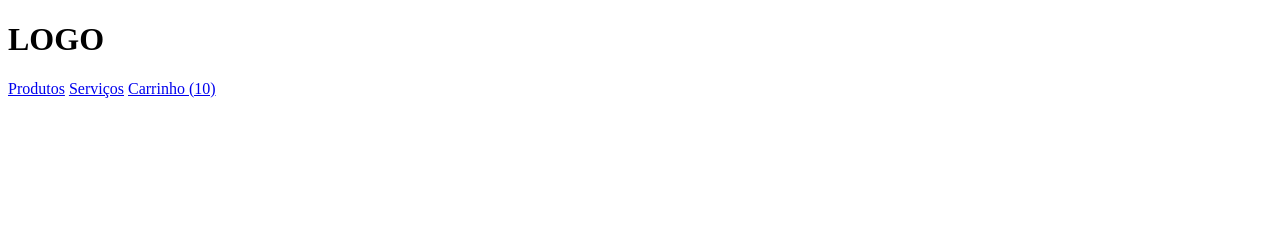
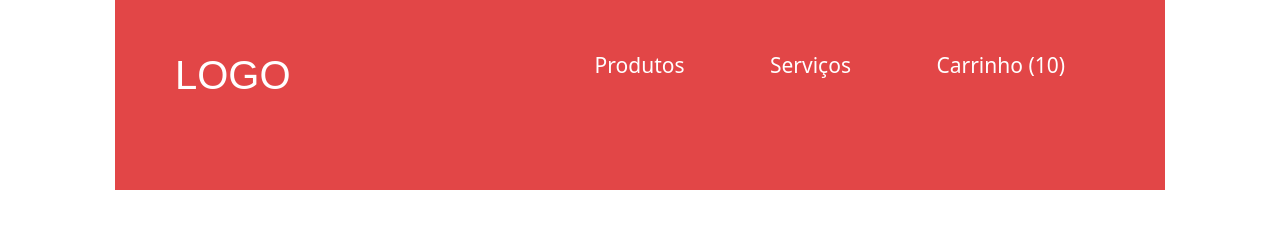
Before and after one commit to PatriciaTirolla/loja-fone, a plain HTML site: page index.html in a window 1280 px wide. Drawn offline with Linux system fonts and the light colour scheme.

Commit message:
Fim da terceira aula

```diff
--- /dev/null
+++ b/header.css
@@ -0,0 +1,26 @@
+header {
+    background-color: #e24647;
+    color: #FFF;
+    overflow: hidden;
+    margin: 0 115px;
+    padding: 55px 60px 95px;
+}
+
+h1 {
+    font-size: 40px;
+    font-family: Arial, "Roboto", sans-serif;
+    text-align: left;
+    float: left;
+}
+
+nav {
+    font-size: 21px;
+    font-family: SegoeUI, "Roboto", sans-serif;
+    float: right;
+}
+
+a {
+    text-decoration: none;
+    color: inherit;
+    padding: 40px;
+}
--- a/index.html
+++ b/index.html
@@ -3,6 +3,10 @@
     <head>
         <meta charset="utf-8">
         <title>Loja de Fone</title>
+        <link rel="stylesheet" href="reset.css">
+        <link rel="stylesheet" href="header.css">
+        <link href="https://fonts.googleapis.com/css2?family=Roboto:wght@300;400;700&display=swap"
+        rel="stylesheet">
     </head>
 
     <body>
--- /dev/null
+++ b/reset.css
@@ -0,0 +1,48 @@
+/* http://meyerweb.com/eric/tools/css/reset/
+   v2.0 | 20110126
+   License: none (public domain)
+*/
+
+html, body, div, span, applet, object, iframe,
+h1, h2, h3, h4, h5, h6, p, blockquote, pre,
+a, abbr, acronym, address, big, cite, code,
+del, dfn, em, img, ins, kbd, q, s, samp,
+small, strike, strong, sub, sup, tt, var,
+b, u, i, center,
+dl, dt, dd, ol, ul, li,
+fieldset, form, label, legend,
+table, caption, tbody, tfoot, thead, tr, th, td,
+article, aside, canvas, details, embed,
+figure, figcaption, footer, header, hgroup,
+menu, nav, output, ruby, section, summary,
+time, mark, audio, video {
+	margin: 0;
+	padding: 0;
+	border: 0;
+	font-size: 100%;
+	font: inherit;
+	vertical-align: baseline;
+}
+/* HTML5 display-role reset for older browsers */
+article, aside, details, figcaption, figure,
+footer, header, hgroup, menu, nav, section {
+	display: block;
+}
+body {
+	line-height: 1;
+}
+ol, ul {
+	list-style: none;
+}
+blockquote, q {
+	quotes: none;
+}
+blockquote:before, blockquote:after,
+q:before, q:after {
+	content: '';
+	content: none;
+}
+table {
+	border-collapse: collapse;
+	border-spacing: 0;
+}
```
Also changed, not shown: 1 other file.
